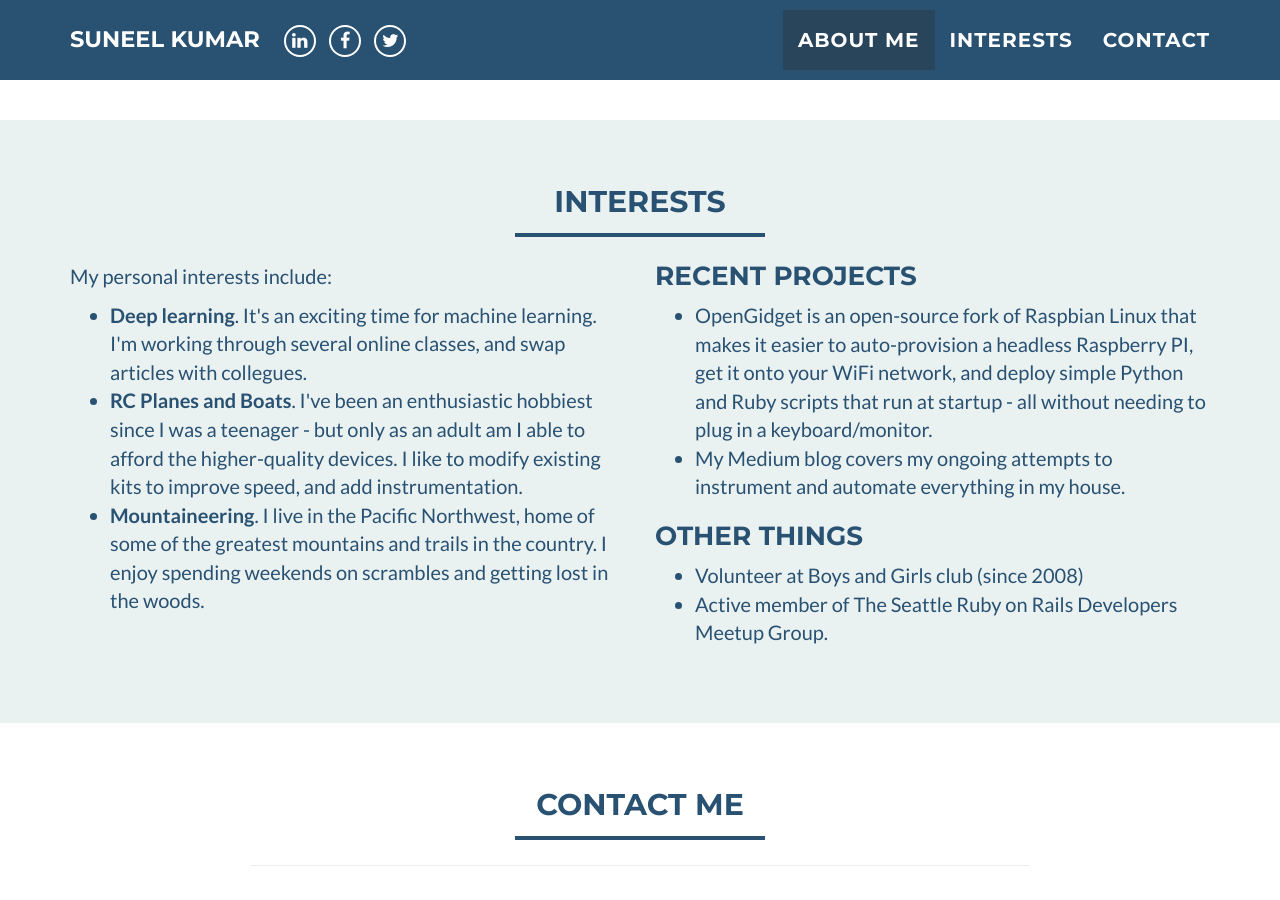
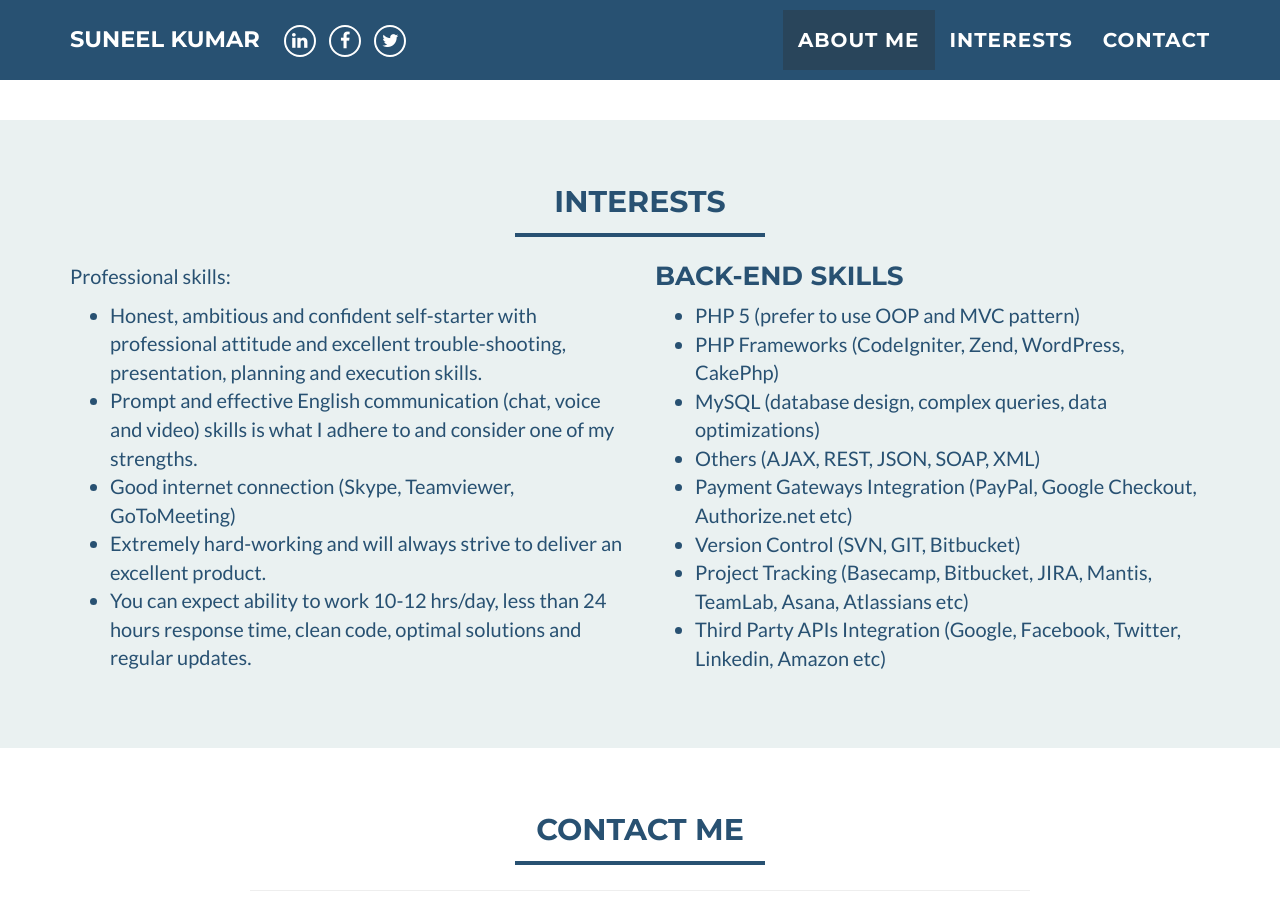
Before and after one commit to suneel97/profile, a Jekyll site: the page built from index.html, in a window 1280 px wide and 900 px high, scrolled down 1253 px. Built offline with Jekyll 4.4.1, drawn with Linux system fonts in a browser that asks for light colours.

Commit message:
Update interest

```diff
--- a/_includes/interests.html
+++ b/_includes/interests.html
@@ -9,42 +9,29 @@
             <div class="row">
                 <div class="col-sm-6">
 		    <p>
-			    My personal interests include:
+			    Professional skills:
         </p>
 			<ul>
-			  <li>
-				 <b>Deep learning</b>. It's an exciting time for machine learning. I'm working through several online classes, and swap articles with collegues.
-			  </li>
-			  <li>
-				  <b>RC Planes and Boats</b>. I've been an enthusiastic hobbiest since I was a teenager - but only as an adult am I able to afford the higher-quality
-          devices. I like to modify existing kits to improve speed, and add instrumentation.
-			  </li>
-			  <li>
-				  <b>Mountaineering</b>. I live in the Pacific Northwest, home of some of the greatest mountains and trails in the country. I enjoy spending weekends
-          on scrambles and getting lost in the woods.
-      </li>
+			  <li>Honest, ambitious and confident self-starter with professional attitude and excellent trouble-shooting, presentation, planning and execution skills.</li>
+			  <li>Prompt and effective English communication (chat, voice and video) skills is what I adhere to and consider one of my strengths.</li>
+			  <li>Good internet connection (Skype, Teamviewer, GoToMeeting)</li>
+        <li>Extremely hard-working and will always strive to deliver an excellent product.</li>
+        <li>You can expect ability to work 10-12 hrs/day, less than 24 hours response time, clean code, optimal solutions and regular updates.</li>
 			</ul>
 		</div>
     <div class="col-sm-6">
-      <h3 style="margin-top:0">Recent Projects</h3>
+      <h3 style="margin-top:0">Back-end skills</h3>
 		  <ul>
-  			<li>
-          OpenGidget is an open-source fork of Raspbian Linux that makes it easier to auto-provision a headless Raspberry PI,
-          get it onto your WiFi network, and deploy simple Python and Ruby scripts that run at startup - all without needing to plug in a keyboard/monitor.
-    		</li>
-  			<li>
-          My Medium blog covers my ongoing attempts to instrument and automate everything in my house.
-  			</li>
-  		    </ul>
-  		    <h3>Other Things</h3>
-  		    <ul>
-  			<li>
-           Volunteer at Boys and Girls club (since 2008)
-  			</li>
-  			<li>
-  			  Active member of The Seattle Ruby on Rails Developers Meetup Group.
-  			</li>
-		   </ul>
+  			<li>PHP 5 (prefer to use OOP and MVC pattern)</li>
+  			<li> PHP Frameworks (CodeIgniter, Zend, WordPress, CakePhp)</li>
+        <li>MySQL (database design, complex queries, data optimizations)</li>
+        <li>Others (AJAX, REST, JSON, SOAP, XML)</li>
+        <li>Payment Gateways Integration (PayPal, Google Checkout, Authorize.net etc)</li>
+        <li>Version Control (SVN, GIT, Bitbucket)</li>
+        <li>Project Tracking (Basecamp, Bitbucket, JIRA, Mantis, TeamLab, Asana, Atlassians etc)</li>
+        <li>Third Party APIs Integration (Google, Facebook, Twitter, Linkedin, Amazon etc)</li>
+  		</ul>
+
       </div>
     </div>
   </div>
```
